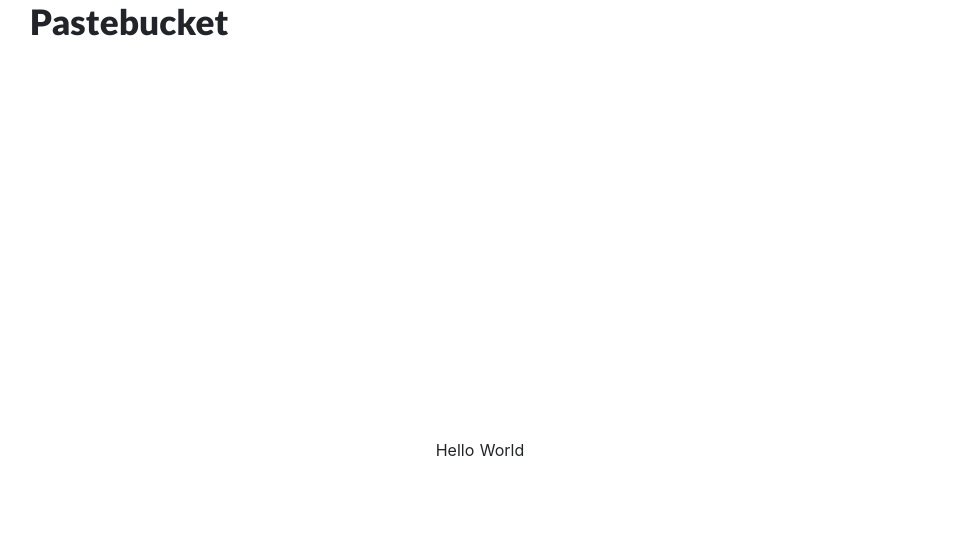
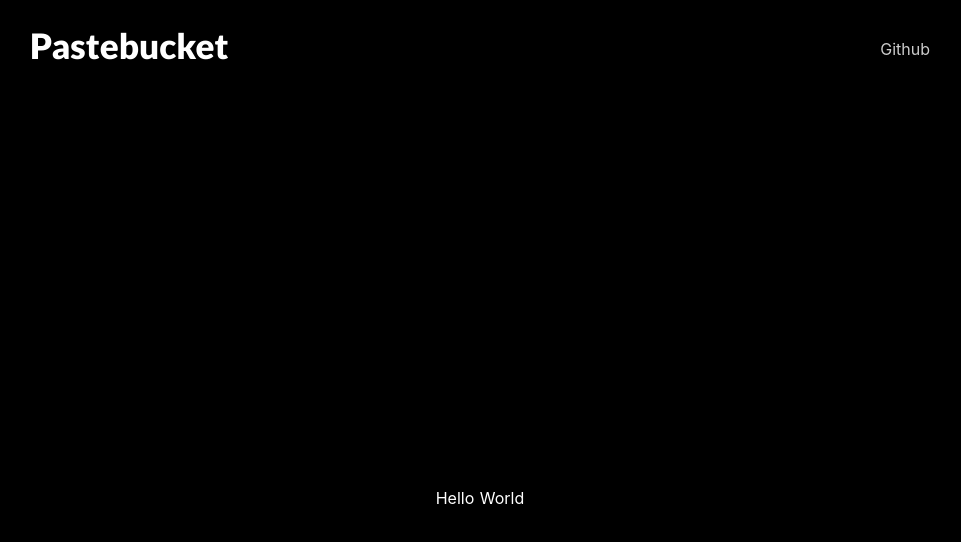
Before and after one commit to enricobertolotti/pastebucket-website, a Nuxt app: page / in a window 1280 px wide. Shown: the top 542 px of the page, without its empty margins (160-1121 px from the left). Built offline with nearby package versions, Linux system fonts and the light colour scheme.

Commit message:
Add sass dependency and initial header content

```diff
--- a/components/Header.vue
+++ b/components/Header.vue
@@ -1,11 +1,16 @@
 <template>
-  <div class="d-flex w-100 justify-content-center px-5">
+  <div class="d-flex w-100 justify-content-center py-4">
     <div
       class="d-flex w-100 justify-content-between align-items-center"
       style="max-width: 900px"
     >
-      <h4 id="logo-text">Pastebucket</h4>
-      <a href="https://github.com/enricobertolotti/pastebucket " target="_blank"
+      <div>
+        <h4 id="logo-text">Pastebucket</h4>
+      </div>
+      <a
+        href="https://github.com/enricobertolotti/pastebucket "
+        target="_blank"
+        class="link"
         >Github</a
       >
     </div>
--- a/nuxt.config.js
+++ b/nuxt.config.js
@@ -26,7 +26,7 @@
   },
 
   // Global CSS: https://go.nuxtjs.dev/config-css
-  css: ['@/styles/styles.css'],
+  css: ['@/styles/styles.scss'],
 
   // Plugins to run before rendering page: https://go.nuxtjs.dev/config-plugins
   plugins: [],
--- a/package.json
+++ b/package.json
@@ -30,6 +30,9 @@
     "eslint-plugin-nuxt": "^2.0.0",
     "eslint-plugin-prettier": "^3.3.1",
     "eslint-plugin-vue": "^7.5.0",
-    "prettier": "^2.2.1"
+    "fibers": "^5.0.0",
+    "prettier": "^2.2.1",
+    "sass": "^1.32.8",
+    "sass-loader": "10"
   }
 }
--- a/styles/styles.css
+++ b/styles/styles.scss
@@ -1,21 +1,31 @@
+body {
+  background-color: black;
+  color: white;
+}
+
 h1 {
   font-family: 'Poppins', sans-serif;
   font-weight: 700;
   font-size: 50px;
 }
 
-a {
-  color: #fff;
+.link {
+  color: white;
   text-decoration: none;
   opacity: 0.8;
   transition: all 0.2s ease;
+
+  &:hover {
+    text-decoration: none;
+    color: white;
+    opacity: 1;
+  }
 }
 
-a:hover {
-  color: #fff;
-  opacity: 1;
-  text-shadow: 0px 4px 14px rgba(0, 0, 0, 0.15);
-}
+// a:hover {
+//   opacity: 1;
+//   text-shadow: 0px 4px 14px rgba(0, 0, 0, 0.15);
+// }
 
 .text-shadow {
   text-shadow: 0px 4px 30px rgba(0, 0, 0, 0.25);
```
Also changed, not shown: 1 other file (tests, documents, lock files or other folders).
